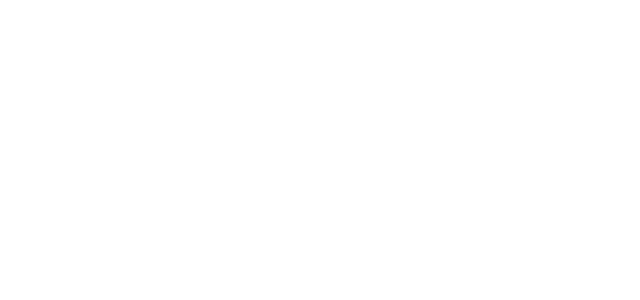
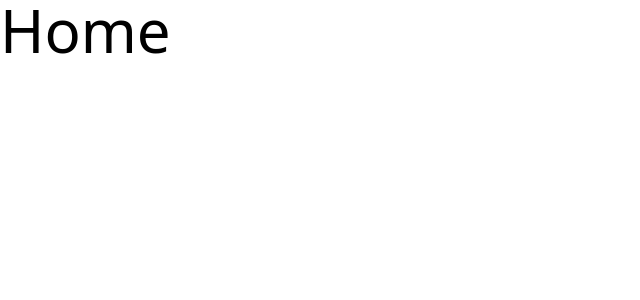
Before and after one commit to arda-e/react_ts-starter, a React app: page /dashboard in a window 1280 px wide. Shown: the top 300 px of the page, without its empty margins (0-640 px from the left). Built offline with nearby package versions, Linux system fonts and the light colour scheme.

Commit message:
Fix react router routing

```diff
--- a/src/pages/Home/Home.tsx
+++ b/src/pages/Home/Home.tsx
@@ -1,9 +1,21 @@
 import React, { ReactElement } from 'react'
+import { useNavigate } from 'react-router'
 
 const Home = (): ReactElement => {
+  const navigate = useNavigate()
+
+  const navigateToAbout = () => {
+    navigate('/about')
+  }
+
   return (
     <>
-      <div className="text-6xl">Home</div>
+      <button
+        onClick={navigateToAbout}
+        className="text-6xl"
+      >
+        Home
+      </button>
     </>
   )
 }
--- /dev/null
+++ b/src/pages/Layout.tsx
@@ -0,0 +1,17 @@
+import React, { ReactElement } from 'react'
+import { Outlet } from 'react-router'
+
+const Layout = (): ReactElement => {
+  return (
+    <>
+      <div
+        id="main-container"
+        className=""
+      >
+        <Outlet />
+      </div>
+    </>
+  )
+}
+
+export default Layout
--- a/src/pages/router.tsx
+++ b/src/pages/router.tsx
@@ -1,6 +1,7 @@
 import React, { lazy } from 'react'
 import { Route, createBrowserRouter, createRoutesFromElements } from 'react-router-dom'
 import { Home, PageNotFound } from '../pages'
+import Layout from './Layout'
 
 const About = lazy(() => import(/* webpackChunkName: "about_lazy" */ './About/About'))
 
@@ -8,7 +9,7 @@
   createRoutesFromElements(
     <Route
       path="/"
-      element={<div> {process.env.REACT_APP_PORT}</div>}
+      element={<Layout />}
     >
       <Route
         path="dashboard"
```
